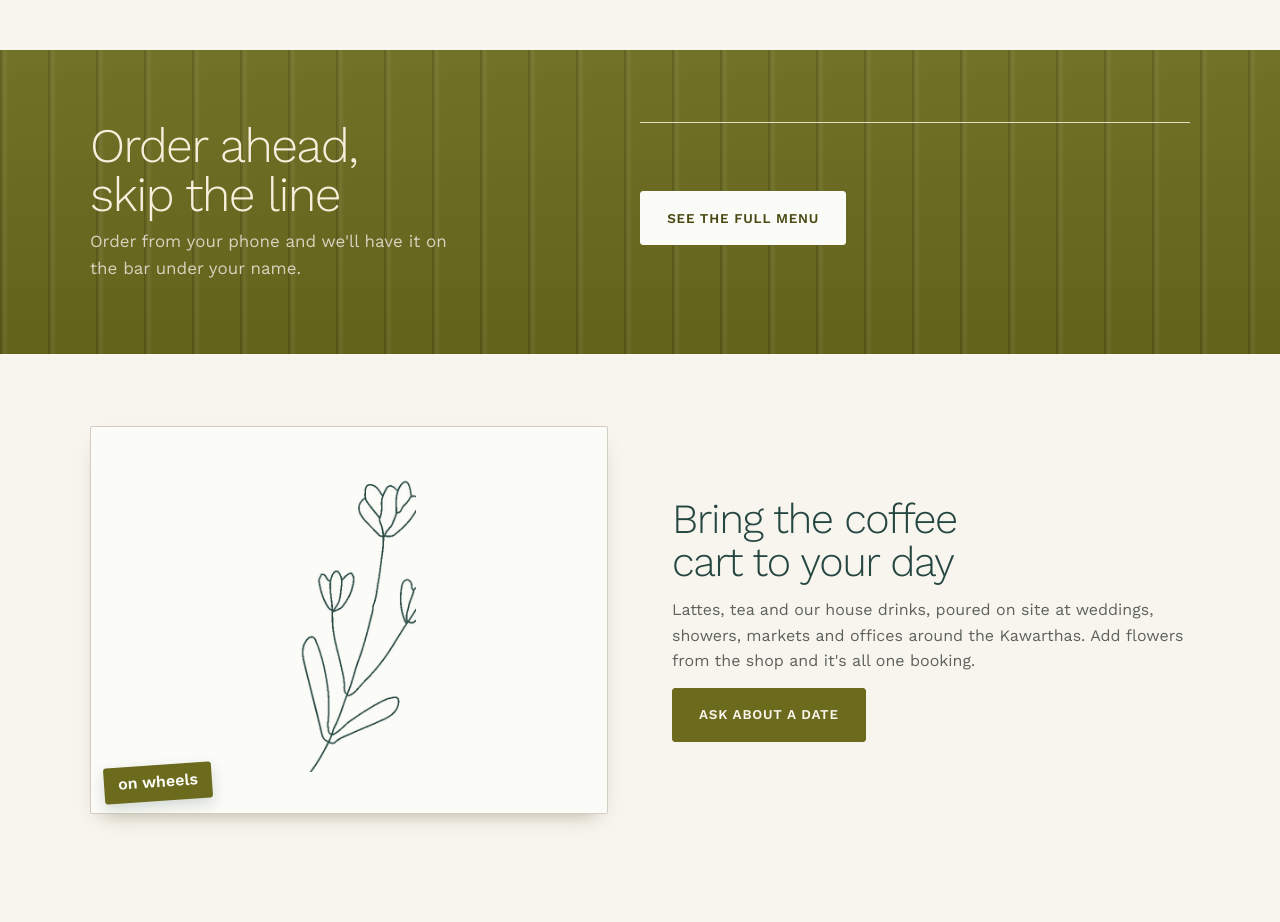
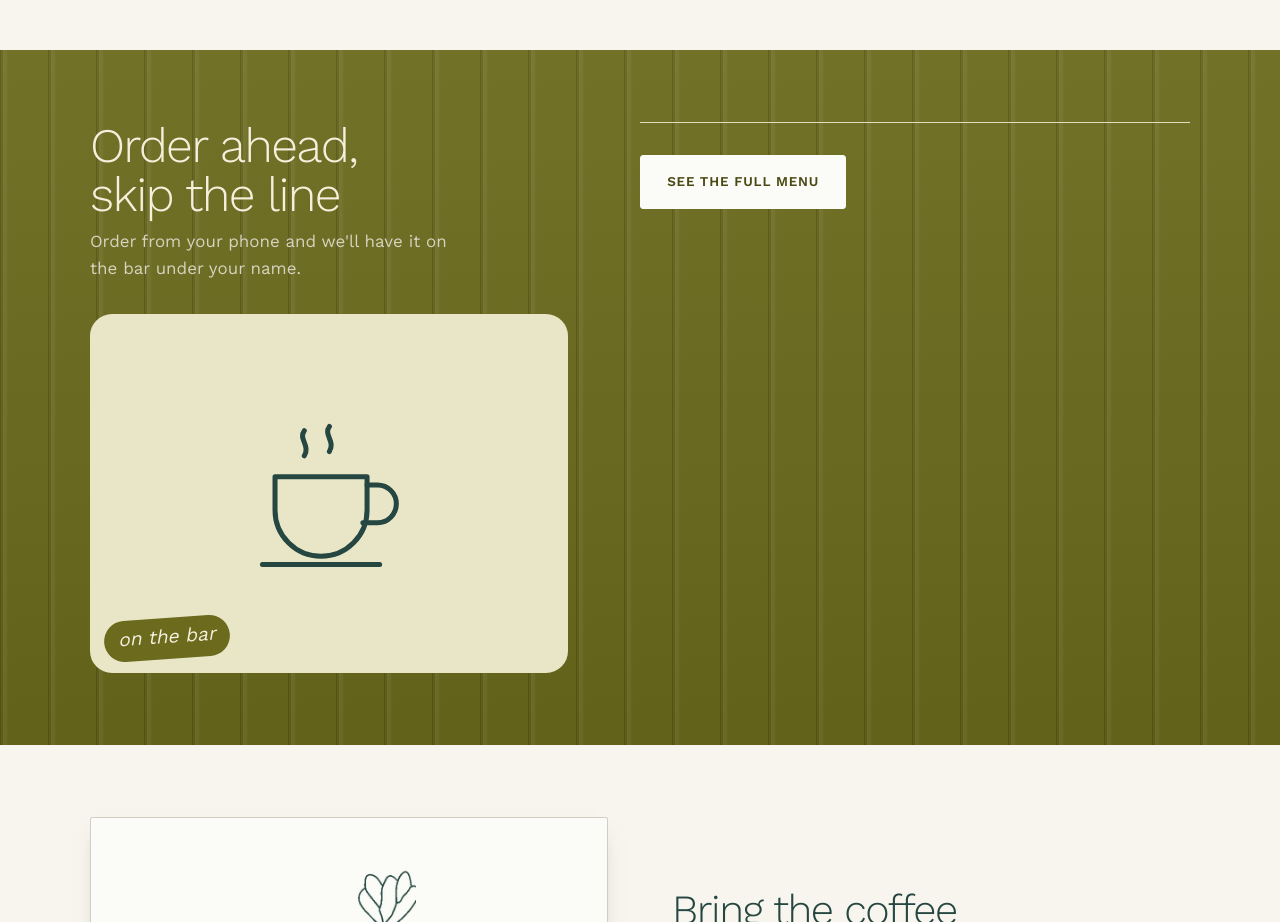
Before and after one commit to Seven-Events/studio-seven-website, a website: page public/index.html in a window 1280 px wide. Shown: the part 1220-2142 px from the top of the page. Drawn offline with nearby package versions, Linux system fonts and the light colour scheme; no server answers.

Commit message:
Home page coffee section: add a picture beside the drinks (#33)
Claude-Session: https://claude.ai/code/session_01Gy6A6f33JXv3uS7Kq6ydWG

Co-authored-by: Claude <noreply@anthropic.com>

```diff
--- a/public/index.html
+++ b/public/index.html
@@ -123,6 +123,13 @@ main{padding-bottom:calc(var(--navh) + 20px + env(safe-area-inset-bottom,0px));o
 .drink .nm{font-family:var(--display);font-size:1.45rem;color:var(--forest)}
 .drink .dots{flex:1;border-bottom:1.5px dotted rgba(37,70,65,.3);transform:translateY(-5px);min-width:12px}
 .drink .pr{font-variant-numeric:tabular-nums;font-weight:500}
+
+/* coffee photo (home page coffee section) */
+.coffee-l{display:flex;flex-direction:column;gap:20px}
+.coffeepic{aspect-ratio:4/3;width:100%;border-radius:22px;background:var(--tileB);color:var(--forest);display:grid;place-items:center;position:relative;overflow:hidden}
+.coffeepic svg{width:42%;height:auto}
+.coffeepic img.photo{position:absolute;inset:0;width:100%;height:100%;object-fit:cover}
+.coffeepic span{position:absolute;left:14px;bottom:14px;background:var(--stamp);color:var(--stamp-ink);font-family:var(--display);font-style:italic;font-size:1.2rem;padding:4px 14px 6px;border-radius:999px;transform:rotate(-4deg)}
 
 /* cart */
 .cart2{display:grid;gap:20px}
@@ -285,9 +292,10 @@ input:focus,select:focus,textarea:focus{border-color:var(--forest);outline:none}
   .band .wrap>.btn.block{width:auto;align-self:flex-start;padding:0 34px}
 
   .brick .wrap{display:grid;grid-template-columns:1fr 1.15fr;column-gap:72px;align-items:start}
-  .brick .sh{grid-row:1 / span 2}
+  .brick .coffee-l{grid-row:1 / span 2;gap:32px}
   .brick .drinks{grid-column:2}
-  .brick .wrap>.btn{grid-column:2;justify-self:start}
+  .brick .wrap>.btn{grid-column:2;justify-self:start;align-self:start}
+  .brick .wrap{grid-template-rows:auto 1fr}
 
   .band .wrap.cart2{grid-template-columns:1fr 1fr;gap:64px;align-items:center}
   .cartpic{aspect-ratio:4/3}
@@ -354,7 +362,11 @@ input:focus,select:focus,textarea:focus{border-color:var(--forest);outline:none}
 
     <section class="band brick">
       <div class="wrap">
-        <div class="sh"><span class="kicker">The coffee bar</span><h2>Order ahead, skip the line</h2><p>Order from your phone and we'll have it on the bar under your name.</p></div>
+        <div class="coffee-l">
+          <div class="sh"><span class="kicker">The coffee bar</span><h2>Order ahead, skip the line</h2><p>Order from your phone and we'll have it on the bar under your name.</p></div>
+          <!-- coffee photo: placeholder cup until the shop's own photo goes in as <img class="photo" src="/img/coffee.webp" alt="..."> -->
+          <div class="coffeepic" aria-hidden="true"><svg viewBox="0 0 48 48" fill="none" stroke="currentColor" stroke-width="1.2" stroke-linecap="round" stroke-linejoin="round"><path d="M11 20h22v8a11 11 0 0 1-22 0z"/><path d="M33 22h2.5a4.5 4.5 0 0 1 0 9H32"/><path d="M8 41h28"/><path d="M18 9c-1.5 2 1.5 3.5 0 6M24 8c-1.5 2 1.5 3.5 0 6"/></svg><span>on the bar</span></div>
+        </div>
         <div class="drinks" id="featDrinks"></div>
         <a class="btn" href="#coffee" style="align-self:flex-start">See the full menu</a>
       </div>
```
